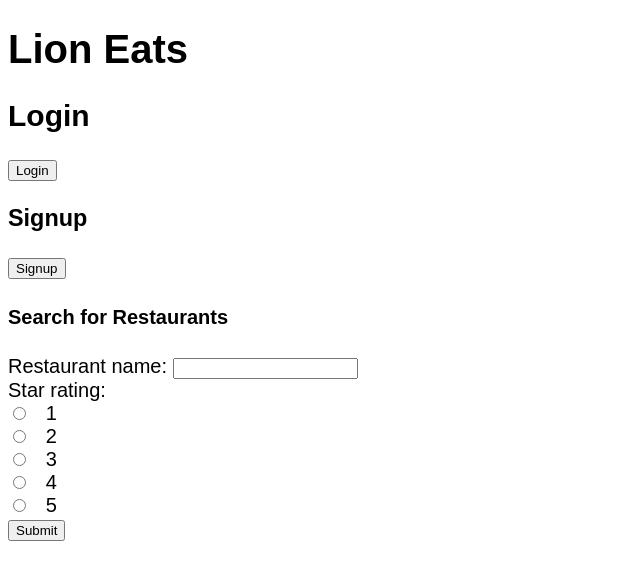
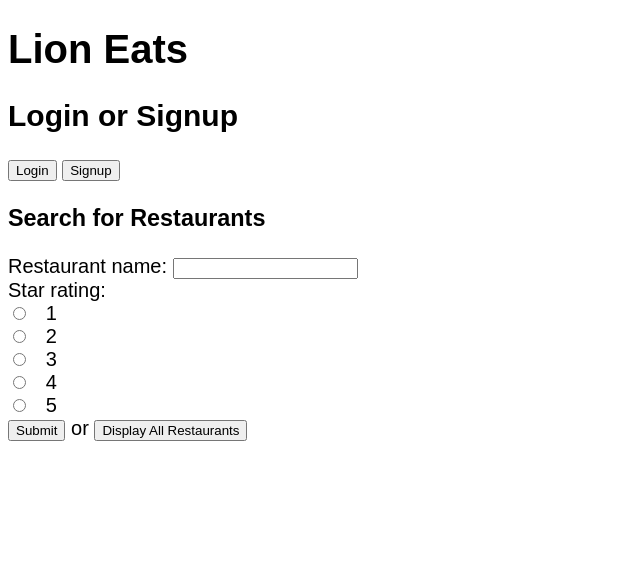
Before and after one commit to rashelrr/team_piplups, a Flask app: page / in a window 1280 px wide. Shown: the top 580 px of the page, without its empty margins (0-640 px from the left). Run offline with Flask 2, Linux system fonts and the light colour scheme; data comes from the database, SQL or seed files in the repository; data that the repository does not hold is empty.

Commit message:
Changed the layout of buttons and added dis_all_res

```diff
--- a/templates/homepage.html
+++ b/templates/homepage.html
@@ -19,13 +19,11 @@
 <body>
     <!--Page title-->
     <h1>Lion Eats</h1>
-    <h2> Login </h2>
+    <h2> Login or Signup </h2>
     <button onclick="login();">Login</button>
-
-    <h3> Signup </h3>
     <button onclick="signup();">Signup</button>
 
-    <h4>Search for Restaurants</h4>
+    <h3>Search for Restaurants</h3>
 
         <form id="readreviews" action="">
             Restaurant name: <input type="text" id="restaurant" name="restaurant"><br>
@@ -48,6 +46,8 @@
         </form>
 
         <button onclick="readReviews();">Submit</button>
+        or
+        <button onclick="displayAllRestaurants();">Display All Restaurants</button>
 
         <script src="{{ url_for('static', filename = 'homepage.js') }}"></script>
     </body>
```
